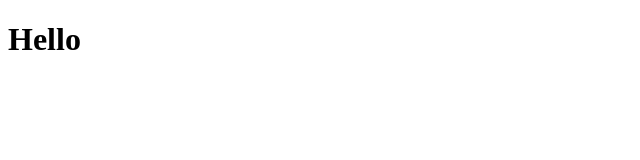
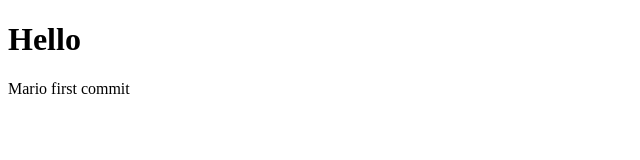
Before and after one commit to nguyenke/hello, a plain HTML site: page index.html in a window 1280 px wide. Shown: the whole page, without its empty margins (0-640 px from the left). Drawn offline with Linux system fonts and the light colour scheme.

Commit message:
mario first commit

```diff
--- a/index.html
+++ b/index.html
@@ -8,5 +8,6 @@
 </head>
 <body>
     <h1>Hello</h1>
+    <p>Mario first commit</p>
 </body>
 </html>
```
